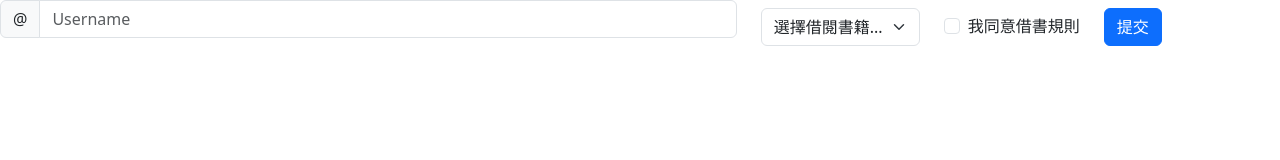
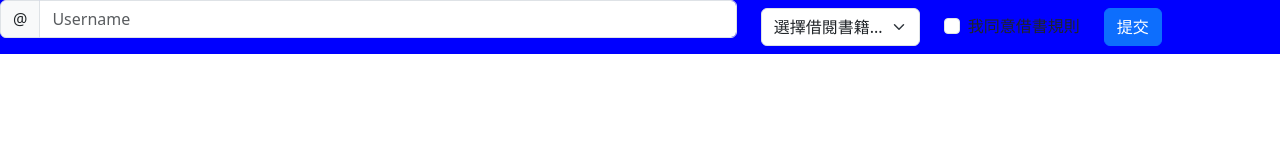
Before and after one commit to zzero73/zzero73.github.com, a plain HTML site: page 0430/bonus.html in a window 1280 px wide. Drawn offline with nearby package versions, Linux system fonts and the light colour scheme.

Commit message:
Update bonus.html

```diff
--- a/0430/bonus.html
+++ b/0430/bonus.html
@@ -2,6 +2,10 @@
 <html>
 <head>
 <meta charset="utf-8">
+	<style>
+		#aa{
+			background-color:blue}
+	</style>
 <title>0430-bonus</title>
 	<link href="https://cdn.jsdelivr.net/npm/bootstrap@5.3.3/dist/css/bootstrap.min.css" rel="stylesheet" integrity="sha384-QWTKZyjpPEjISv5WaRU9OFeRpok6YctnYmDr5pNlyT2bRjXh0JMhjY6hW+ALEwIH" crossorigin="anonymous">
 	<script src="https://cdn.jsdelivr.net/npm/bootstrap@5.3.3/dist/js/bootstrap.bundle.min.js" integrity="sha384-YvpcrYf0tY3lHB60NNkmXc5s9fDVZLESaAA55NDzOxhy9GkcIdslK1eN7N6jIeHz" crossorigin="anonymous"></script>
```
